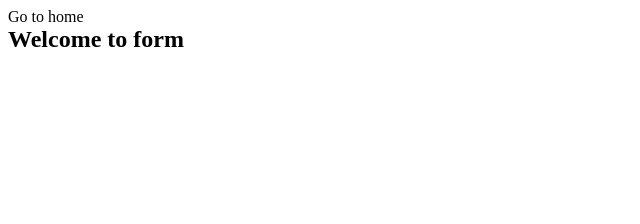
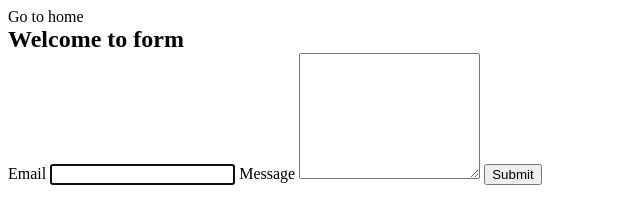
Before and after one commit to Makyym/goit-js-hw-09, a plain HTML site: page 2-form.html in a window 1280 px wide. Shown: the whole page, without its empty margins (0-640 px from the left). Drawn offline with Linux system fonts and the light colour scheme.

Commit message:
Deploying to gh-pages from @ Makyym/goit-js-hw-09@810061d1b6d384c268b4c572dc776828fd5532ae 🚀

```diff
--- a/2-form.html
+++ b/2-form.html
@@ -13,6 +13,17 @@
     <section>
       <a href="./index.html">Go to home</a>
       <h1>Welcome to form</h1>
+      <form class="feedback-form" autocomplete="off">
+        <label>
+          Email
+          <input type="email" name="email" autofocus />
+        </label>
+        <label>
+          Message
+          <textarea name="message" rows="8"></textarea>
+        </label>
+        <button type="submit">Submit</button>
+      </form>
     </section>
   </body>
 </html>
--- a/2-form.js
+++ b/2-form.js
@@ -1,2 +1,2 @@
-import"./assets/modulepreload-polyfill-B5Qt9EMX.js";/* empty css                      */console.log("Form");
+import"./assets/modulepreload-polyfill-B5Qt9EMX.js";/* empty css                      */const a={email:"",message:""},t=document.querySelector(".feedback-form"),m=t.elements.email,s=t.elements.message,l=JSON.parse(localStorage.getItem("feedback-form-state"));l?(m.value=l.email,s.value=l.message):(m.value="",s.value="");function r(e){e.target.name==="email"?a.email=e.target.value.trim():a.message=e.target.value.trim(),localStorage.setItem("feedback-form-state",JSON.stringify(a))}function o(e){if(e.preventDefault(),m.value===""||s.value===""){alert("Fill please all fields");return}console.log(a),localStorage.removeItem("feedback-form-state"),t.reset()}t.addEventListener("submit",o);t.addEventListener("input",r);
 //# sourceMappingURL=2-form.js.map
```
Also changed, not shown: 1 other file.
